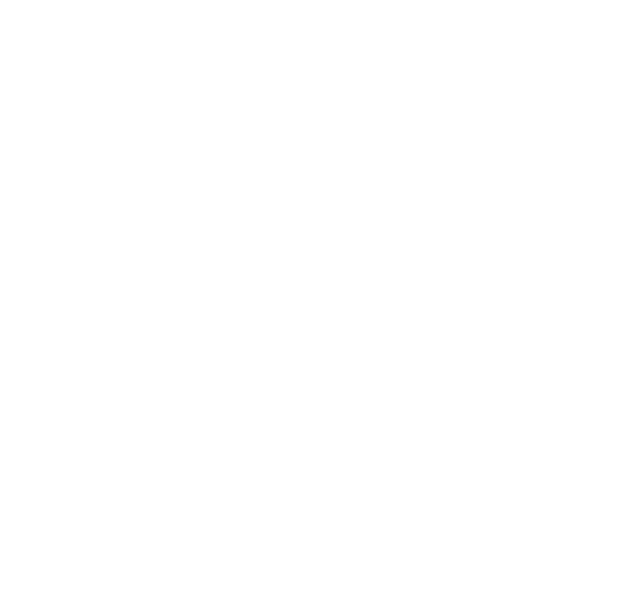
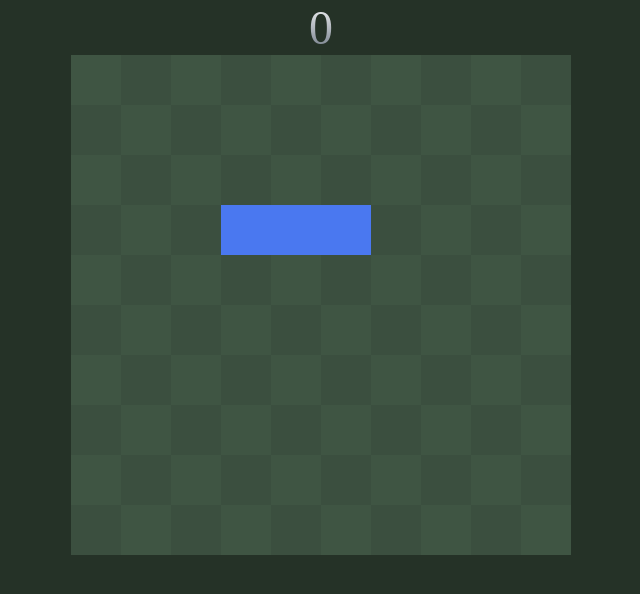
Before and after one commit to Impre7ive/snake-game-javascript, a plain HTML site: page index.html in a window 1280 px wide. Shown: the whole page, without its empty margins (319-959 px from the left). Drawn offline with Linux system fonts and the light colour scheme.

Commit message:
Added game field.

```diff
--- a/game.js
+++ b/game.js
@@ -0,0 +1,62 @@
+const settings = {
+    canvas: document.getElementById('game'),
+    context: function () {
+        return this.canvas.getContext('2d');
+    },
+    score: document.getElementById('score'),
+    cellCount: 10,
+    cellSize: 50,
+    fps: 75,
+    cellColor: '#3f5543',
+    cellColorAlt: '#3b4f3f',
+};
+
+const snake = {
+    tail: [{x: 5, y: 3}, {x: 4, y: 3}, {x: 3, y: 3}],
+    direction: 'right',
+    color: '#4a78f0',
+    initialSize: 3,
+
+};
+
+const game = {
+    score: 0,
+    init: function () {
+        this.setCanvasSize();
+        this.setBackground();
+        this.setSnake();
+        //window.requestAnimationFrame();
+    },
+    setCanvasSize: function () {
+       settings.canvas.width = settings.cellCount * settings.cellSize;
+       settings.canvas.height = settings.cellCount * settings.cellSize;
+    },
+    setBackground: function() {
+        const ctx = settings.context();
+
+        for (let row = 0; row < settings.cellCount; ++row) {
+            for (let column = 0; column < settings.cellCount; ++column) {
+                ctx.fillStyle =  (row + column) % 2 === 0 ? settings.cellColor : settings.cellColorAlt;
+                ctx.fillRect(
+                    column * settings.cellSize,
+                    row * settings.cellSize,
+                    settings.cellSize,
+                    settings.cellSize);
+            }
+        }
+    },
+    setSnake: function () {
+        const ctx = settings.context();
+        ctx.fillStyle = snake.color;
+
+        snake.tail.forEach(cell => {
+            ctx.fillRect(
+                cell.x * settings.cellSize,
+                cell.y * settings.cellSize,
+                settings.cellSize,
+                settings.cellSize);
+        });
+    }
+};
+
+game.init();
--- a/index.html
+++ b/index.html
@@ -7,7 +7,8 @@
     <title>Snake game</title>
 </head>
 <body>
-
+    <div id="score">0</div>
+    <canvas id="game"></canvas>
     <script defer src="/game.js"></script>
 </body>
 </html>
--- a/style.css
+++ b/style.css
@@ -0,0 +1,21 @@
+* {
+    padding: 0;
+    margin: 0;
+}
+
+body {
+    background-color: #253227;
+    text-align: center;
+}
+
+#score {
+    font-family: serif;
+    font-size: 3em;
+    background: -webkit-linear-gradient(white, #67717f);
+    -webkit-background-clip: text;
+    -webkit-text-fill-color: transparent;
+}
+
+#game {
+    background-color: #202822;
+}
```
